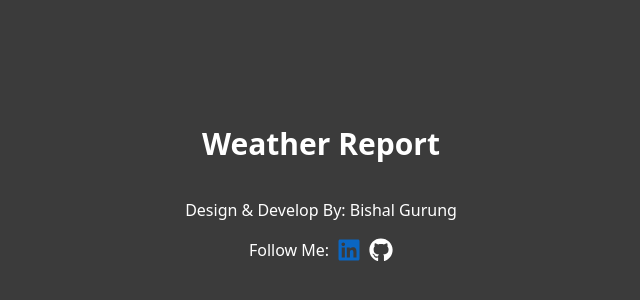
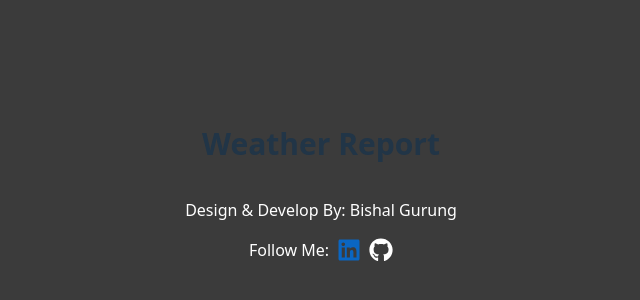
Before and after one commit to gurungbsal18/weather-app, a React (Vite) app: page / in a window 1280 px wide. Shown: the part 206-506 px from the top of the page, without its empty margins (319-959 px from the left). Built offline with nearby package versions, Linux system fonts and the light colour scheme; no server answers.

Commit message:
text color update

```diff
--- a/src/components/GetWeatherApi.jsx
+++ b/src/components/GetWeatherApi.jsx
@@ -42,7 +42,7 @@ function GetWeatherApi() {
 
   return (
     <>
-      <h1 className="font-bold text-3xl! md:text-4xl text-white mb-5">
+      <h1 className="font-bold text-3xl! md:text-4xl text-red mb-5">
         Weather Report
       </h1>
 
```
